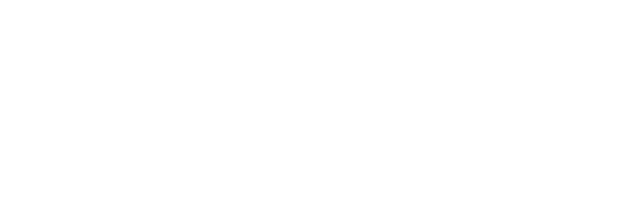
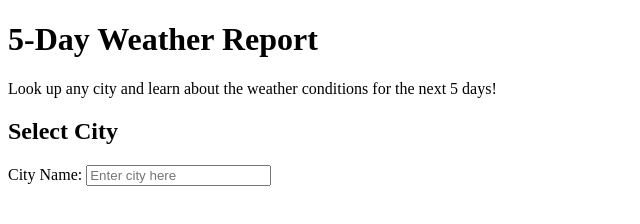
Before and after one commit to derrickjamesjr/jcktwthr, a plain HTML site: page index.html in a window 1280 px wide. Shown: the whole page, without its empty margins (0-640 px from the left). Drawn offline with Linux system fonts and the light colour scheme.

Commit message:
added city input box

```diff
--- a/index.html
+++ b/index.html
@@ -4,9 +4,20 @@
     <meta charset="UTF-8">
     <meta http-equiv="X-UA-Compatible" content="IE=edge">
     <meta name="viewport" content="width=device-width, initial-scale=1.0">
-    <title>Document</title>
+    <title>Weather</title>
 </head>
 <body>
+    <header>
+        <h1>5-Day Weather Report</h1>
+        <p> Look up any city and learn about the weather conditions for the next 5 days!</p>
+    </header>
 
+    <div>
+        <h2>Select City</h2>
+        <form class=city>
+            <label for="city">City Name:</label>
+            <input type="text"  id="city" name="city" placeholder="Enter city here"><br>
+        </form>
+    </div>
 </body>
 </html>
```
